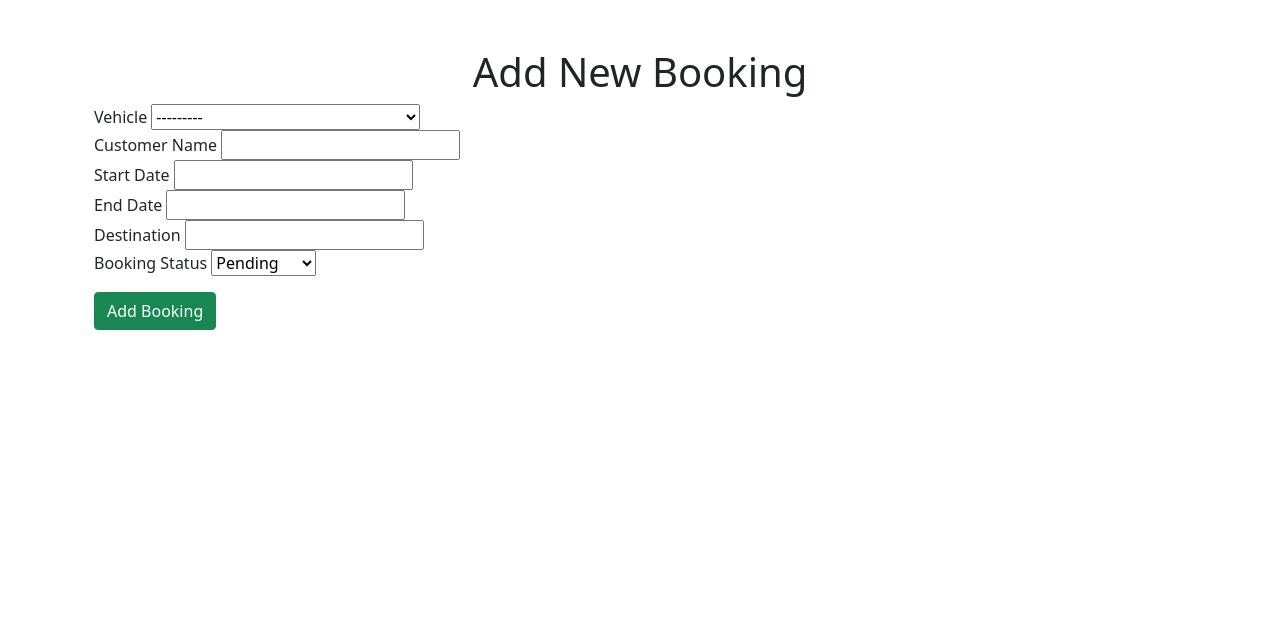
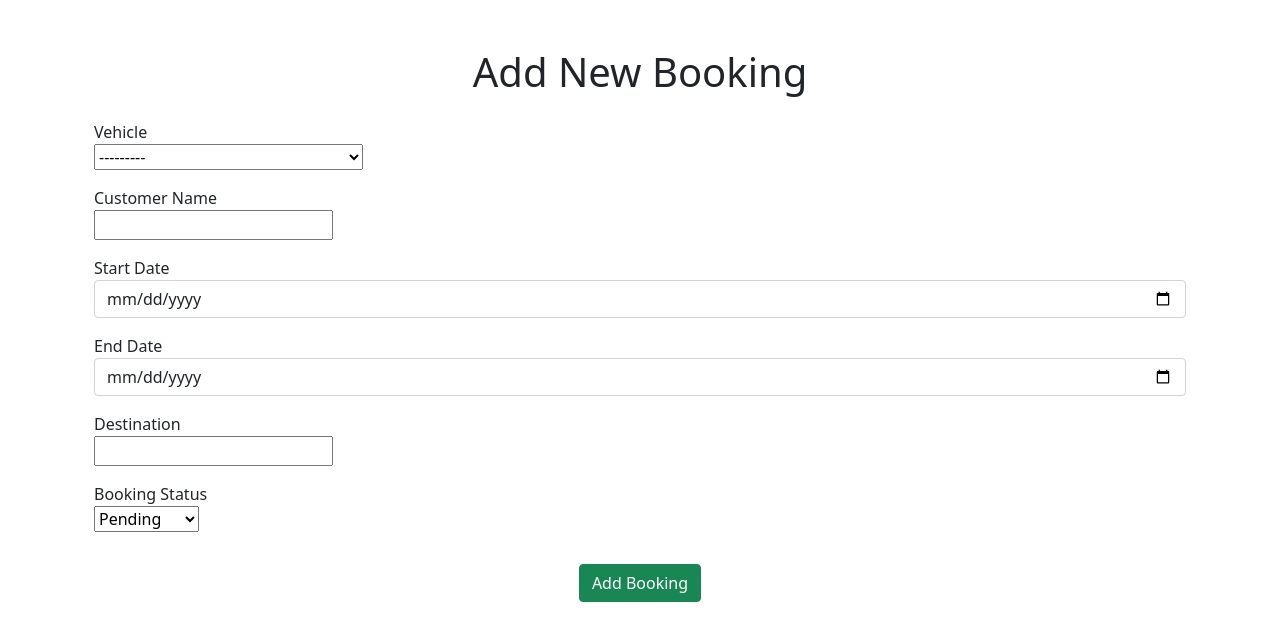
Before and after one commit to muhindi-brian/ACS-vehicle-manager, a Django app: page /add-booking/ in a window 1280 px wide. Shown: the part 56-697 px from the top of the page. Run offline with Django 4.2, Linux system fonts and the light colour scheme; a user stored in the database is signed in; data comes from the database, SQL or seed files in the repository.

Commit message:
Resolved merge conflicts

```diff
--- a/vehicles/templates/vehicles/add_booking.html
+++ b/vehicles/templates/vehicles/add_booking.html
@@ -1,46 +1,64 @@
-<!-- templates/vehicles/add_booking.html -->
-
 {% extends 'base_generic.html' %}
 
 {% block content %}
 <div class="container mt-5">
-    <h1 class="text-center">Add New Booking</h1>
+    <h1 class="text-center mb-4">Add New Booking</h1>
 
     <form method="POST">
         {% csrf_token %}
 
-        <!-- Render the form fields -->
-        <div class="form-group">
+        <!-- Vehicle selection -->
+        <div class="form-group mb-3">
             <label for="{{ form.vehicle.id_for_label }}">Vehicle</label>
-            {{ form.vehicle }}
+            <div class="input-group">
+                {{ form.vehicle }}
+            </div>
         </div>
 
-        <div class="form-group">
+        <!-- Customer Name -->
+        <div class="form-group mb-3">
             <label for="{{ form.customer_name.id_for_label }}">Customer Name</label>
-            {{ form.customer_name }}
+            <div class="input-group">
+                {{ form.customer_name }}
+            </div>
         </div>
 
-        <div class="form-group">
+        <!-- Start Date -->
+        <div class="form-group mb-3">
             <label for="{{ form.start_date.id_for_label }}">Start Date</label>
-            {{ form.start_date }}
+            <div class="input-group">
+                <input type="date" class="form-control" id="{{ form.start_date.id_for_label }}" name="{{ form.start_date.name }}" value="{{ form.start_date.value|default:'' }}">
+            </div>
         </div>
 
-        <div class="form-group">
+        <!-- End Date -->
+        <div class="form-group mb-3">
             <label for="{{ form.end_date.id_for_label }}">End Date</label>
-            {{ form.end_date }}
+            <div class="input-group">
+                <input type="date" class="form-control" id="{{ form.end_date.id_for_label }}" name="{{ form.end_date.name }}" value="{{ form.end_date.value|default:'' }}">
+            </div>
         </div>
 
-        <div class="form-group">
+        <!-- Destination -->
+        <div class="form-group mb-3">
             <label for="{{ form.destination.id_for_label }}">Destination</label>
-            {{ form.destination }}
+            <div class="input-group">
+                {{ form.destination }}
+            </div>
         </div>
 
-        <div class="form-group">
+        <!-- Booking Status -->
+        <div class="form-group mb-3">
             <label for="{{ form.status.id_for_label }}">Booking Status</label>
-            {{ form.status }}
+            <div class="input-group">
+                {{ form.status }}
+            </div>
         </div>
 
-        <button type="submit" class="btn btn-success mt-3">Add Booking</button>
+        <div class="text-center">
+            <button type="submit" class="btn btn-success mt-3">Add Booking</button>
+        </div>
     </form>
 </div>
+
 {% endblock %}
--- a/vehicles/urls.py
+++ b/vehicles/urls.py
@@ -20,11 +20,18 @@
     path('add-vehicle/', views.add_vehicle, name='add_vehicle'),
     path('add-booking/', views.add_booking, name='add_booking'),
     path('add-maintenance/', views.add_maintenance, name='add_maintenance'),
+
+    # Add the URL pattern for viewing, editing, and deleting bookings
+    path('booking/edit/<int:booking_id>/', views.edit_booking, name='edit_booking'),
+    path('booking/delete/<int:booking_id>/', views.delete_booking, name='delete_booking'),
     path('bookings/', views.bookings_list, name='bookings_list'),
+
     path('logout/', LogoutView.as_view(), {'next_page': '/'}, name='logout'),
     path('maintenance-history/', views.maintenance_history, name='maintenance_history'),
     path('vehicles/<int:pk>/edit/', views.edit_vehicle, name='edit_vehicle'),
     path('vehicles/<int:pk>/delete/', views.delete_vehicle, name='delete_vehicle'),
+
+
 
 
     # path('add-maintenance/', views.add_maintenance, name='add_maintenance'),
--- a/vehicles/views.py
+++ b/vehicles/views.py
@@ -69,6 +69,14 @@
         return redirect('vehicle_list')
     return render(request, 'vehicles/delete_vehicle.html', {'vehicle': vehicle})
 
+
+
+#BOOKINGS SECTION
+@login_required
+def bookings_list(request):
+    bookings = Booking.objects.all()  # Fetch all bookings from the database
+    return render(request, 'vehicles/bookings_list.html', {'bookings': bookings})
+
 # Create a new booking
 @login_required
 def add_booking(request):
@@ -76,15 +84,35 @@
         form = BookingForm(request.POST)
         if form.is_valid():
             form.save()
-            return redirect('vehicle_list')
+            return redirect('bookings_list')
     else:
         form = BookingForm()
     return render(request, 'vehicles/add_booking.html', {'form': form})
 
+# View to edit a booking
 @login_required
-def bookings_list(request):
-    bookings = Booking.objects.all()  # Fetch all bookings from the database
-    return render(request, 'vehicles/bookings_list.html', {'bookings': bookings})
+def edit_booking(request, booking_id):
+    booking = get_object_or_404(Booking, id=booking_id)
+    if request.method == 'POST':
+        form = BookingForm(request.POST, instance=booking)
+        if form.is_valid():
+            form.save()
+            return redirect('bookings_list')  # Redirect to the bookings list after saving
+    else:
+        form = BookingForm(instance=booking)
+    return render(request, 'vehicles/add_booking.html', {'form': form})
+
+# View to delete a booking
+@login_required
+def delete_booking(request, booking_id):
+    booking = get_object_or_404(Booking, id=booking_id)
+    if request.method == 'POST':  # Ensure it's a POST request to prevent accidental deletes
+        booking.delete()
+        return redirect('bookings_list')  # Redirect to the bookings list after deletion
+    return render(request, 'vehicles/delete_booking_confirm.html', {'booking': booking})
+
+
+#MAINTENANCE SECTION
 
 # Create maintenance record
 @login_required
@@ -93,7 +121,7 @@
         form = MaintenanceForm(request.POST)
         if form.is_valid():
             form.save()
-            return redirect('vehicle_list')
+            return redirect('maintenance_history')
     else:
         form = MaintenanceForm()
     return render(request, 'vehicles/add_maintenance.html', {'form': form})
```
Also changed, not shown: vehicles/templates/vehicles/add_maintenance.html (+9 -6 lines), vehicles/templates/vehicles/add_vehicle.html (+34 -13 lines), vehicles/templates/vehicles/bookings_list.html (+10 -1 lines), vehicles/templates/vehicles/delete_booking_confirm.html (added, +14 -0 lines).
